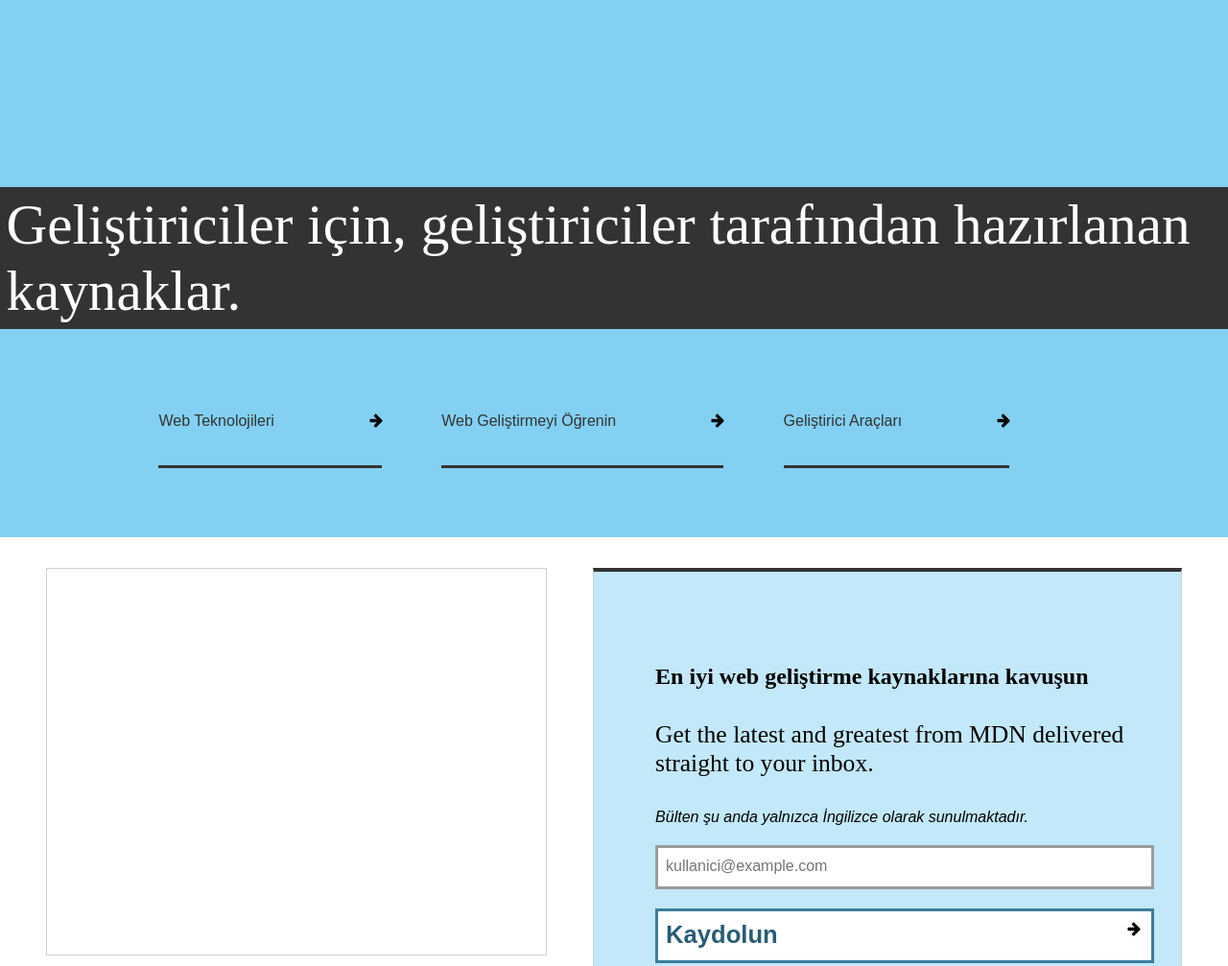
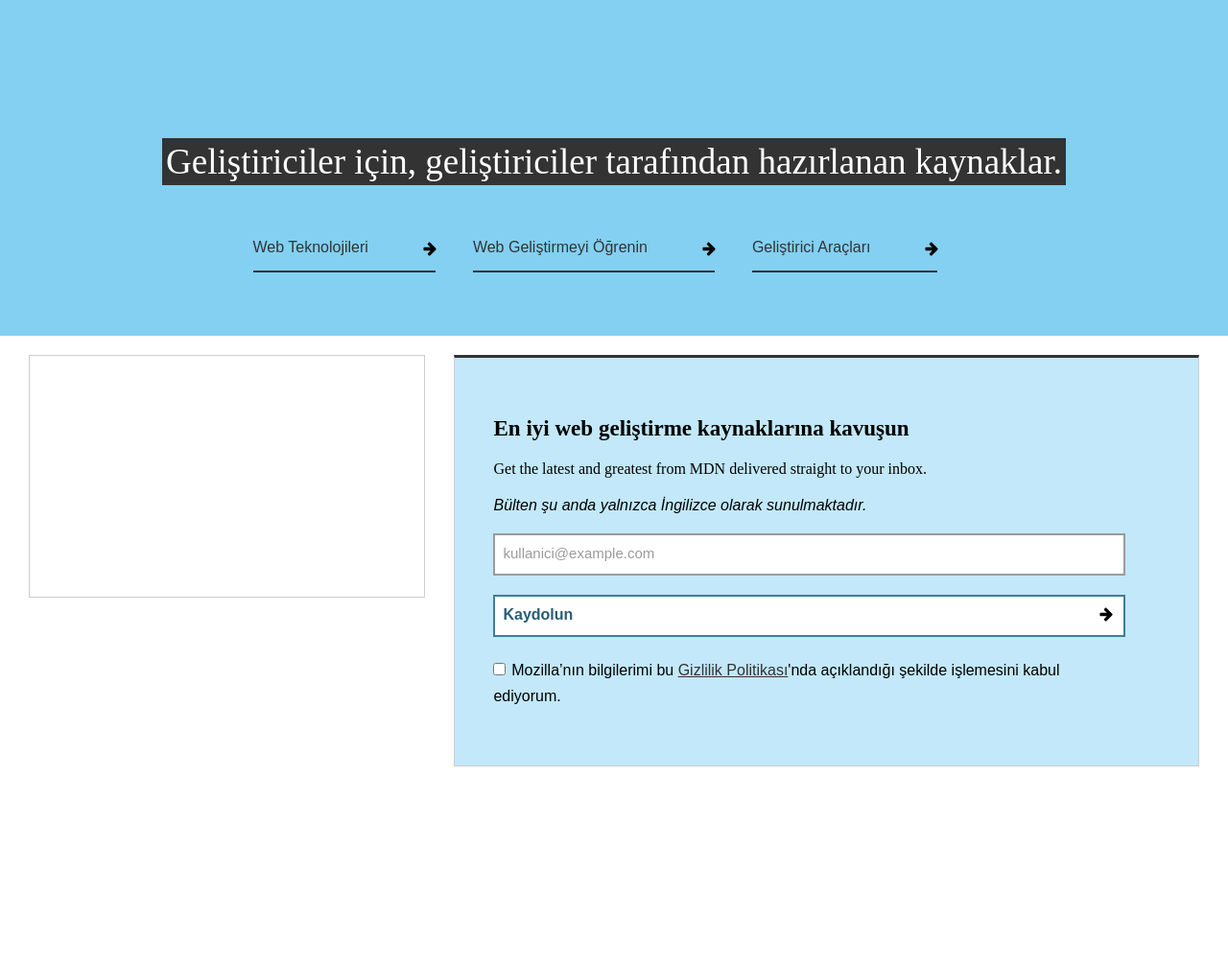
Before and after one commit to ZerrinBostan/kodluyoruz-html-css-training, a plain HTML site: page index.html in a window 1280 px wide. Shown: the top 1007 px of the page at 96% size. After the commit the page ends 800 px from the top, so only its background shows below. Drawn offline with Linux system fonts and the light colour scheme.

Commit message:
main.css styles have been edited.

```diff
--- a/main.css
+++ b/main.css
@@ -1,3 +1,41 @@
-* {
-    margin: 0;
+*,
+*::after,
+*::before {
+  margin: 0;
+  padding: 0;
+  box-sizing: inherit;
+  font-size: calc(14px + (26 - 14) * ((100vw - 300px) / (1600 - 300)));
 }
+
+html {
+  font-size: 62.5%;
+}
+
+.icon {
+  width: 16px;
+  height: 16px;
+}
+
+::placeholder {
+  color: var(--dusty-gray);
+  font-size: 15px;
+}
+
+:-ms-input-placeholder {
+  color: var(--dusty-gray);
+  font-size: 15px;
+}
+
+::-ms-input-placeholder {
+  color: var(--dusty-gray);
+  font-size: 15px;
+}
+
+a:link {
+  color: #333333;
+  font-size: 16px;
+}
+
+a:link:hover {
+  text-decoration: none;
+}
```
